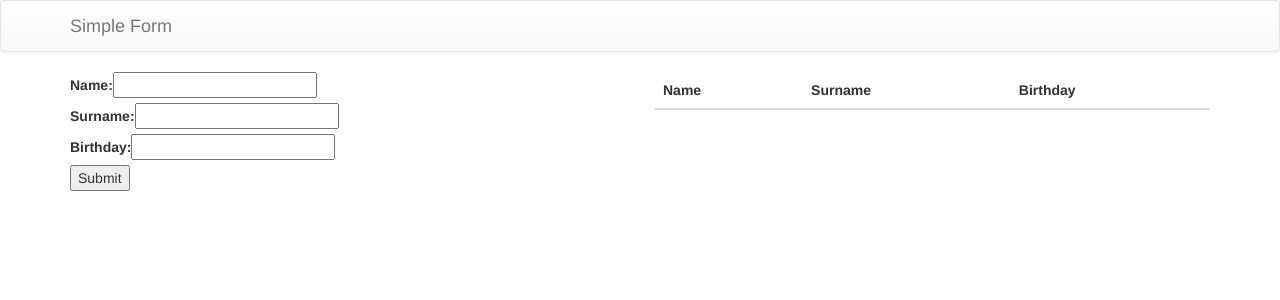
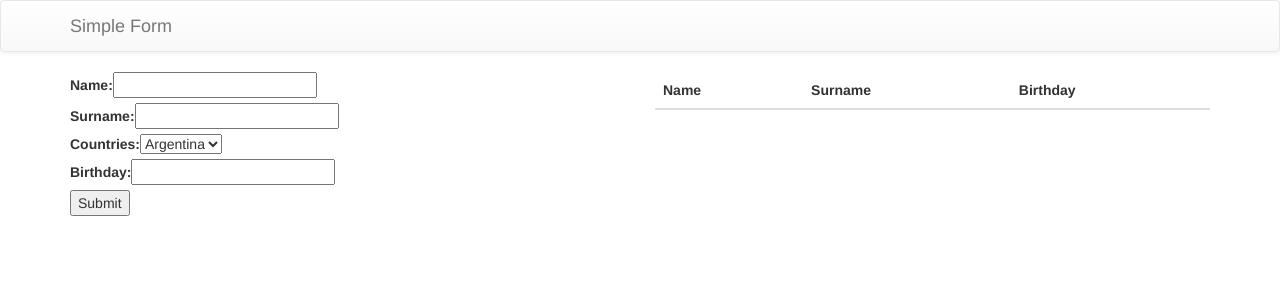
Before and after one commit to CARRIZO89/react-simple-form, a React (Create React App) app: page / in a window 1280 px wide. Shown: the top 300 px of the page. Built offline with nearby package versions, Linux system fonts and the light colour scheme.

Commit message:
[complete-form]
  -Added the missing field "country" in src/components/ContactForm

```diff
--- a/src/components/ContactForm.js
+++ b/src/components/ContactForm.js
@@ -20,7 +20,7 @@ class ContactForm extends Component {
   handleChange (event) {
     const { name, value } = event.target;
     let contact = this.state.contact
-    contact[name] = value
+    contact[name] = value //contact es un hash, por eso se accede a los elementos del mismo de la forma "contact[name]"
     this.setState({
       contact
     });
@@ -31,15 +31,16 @@ class ContactForm extends Component {
     const contact = {
       name: this.state.contact.name,
       surname: this.state.contact.surname,
+      country: this.state.contact.country,
       birthday: this.state.contact.birthday
     };
 
-    alert('A name was submitted: ' + contact.name );
+    alert('Hello ' + contact.name + ' from ' + contact.country + '.' );
     this.addToList(contact);
   }
 
   render() {
-    const { name, surname, birthday } = this.state.contact
+    const { name, surname, country ,birthday } = this.state.contact
 
     return (
       <form onSubmit={this.handleSubmit}>
@@ -54,6 +55,15 @@ class ContactForm extends Component {
             Surname:
             <input type="text" name='surname' value={surname} onChange={this.handleChange} />
           </label>
+        </div>
+        <div>
+          <label>Countries:</label>
+          <select name='country' value={country} onChange={this.handleChange}>
+            <option>Argentina</option>
+            <option>Chile</option>
+            <option>Brazil</option>
+            <option>Uruguay</option>
+          </select>
         </div>
         <div>
           <label>
```
